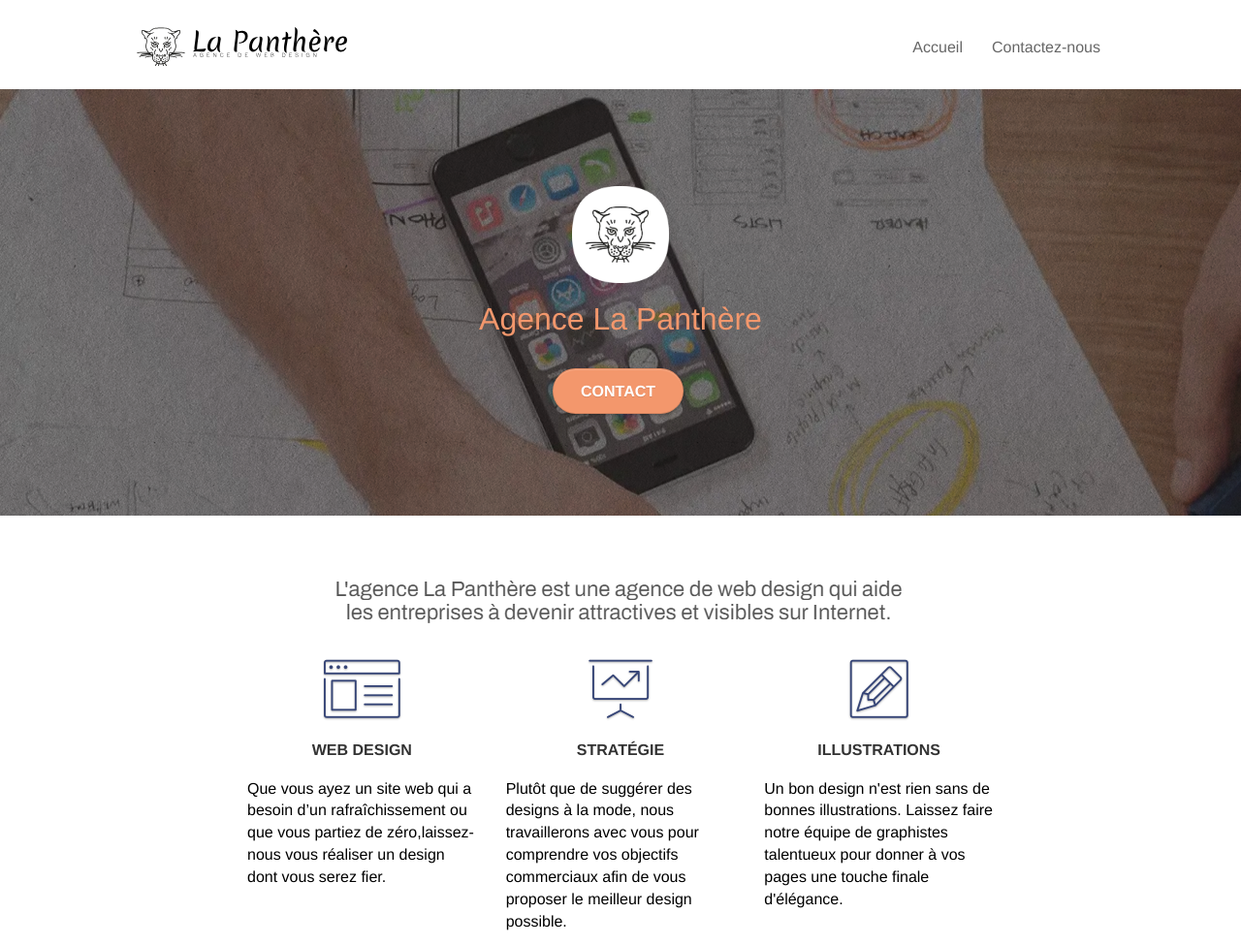
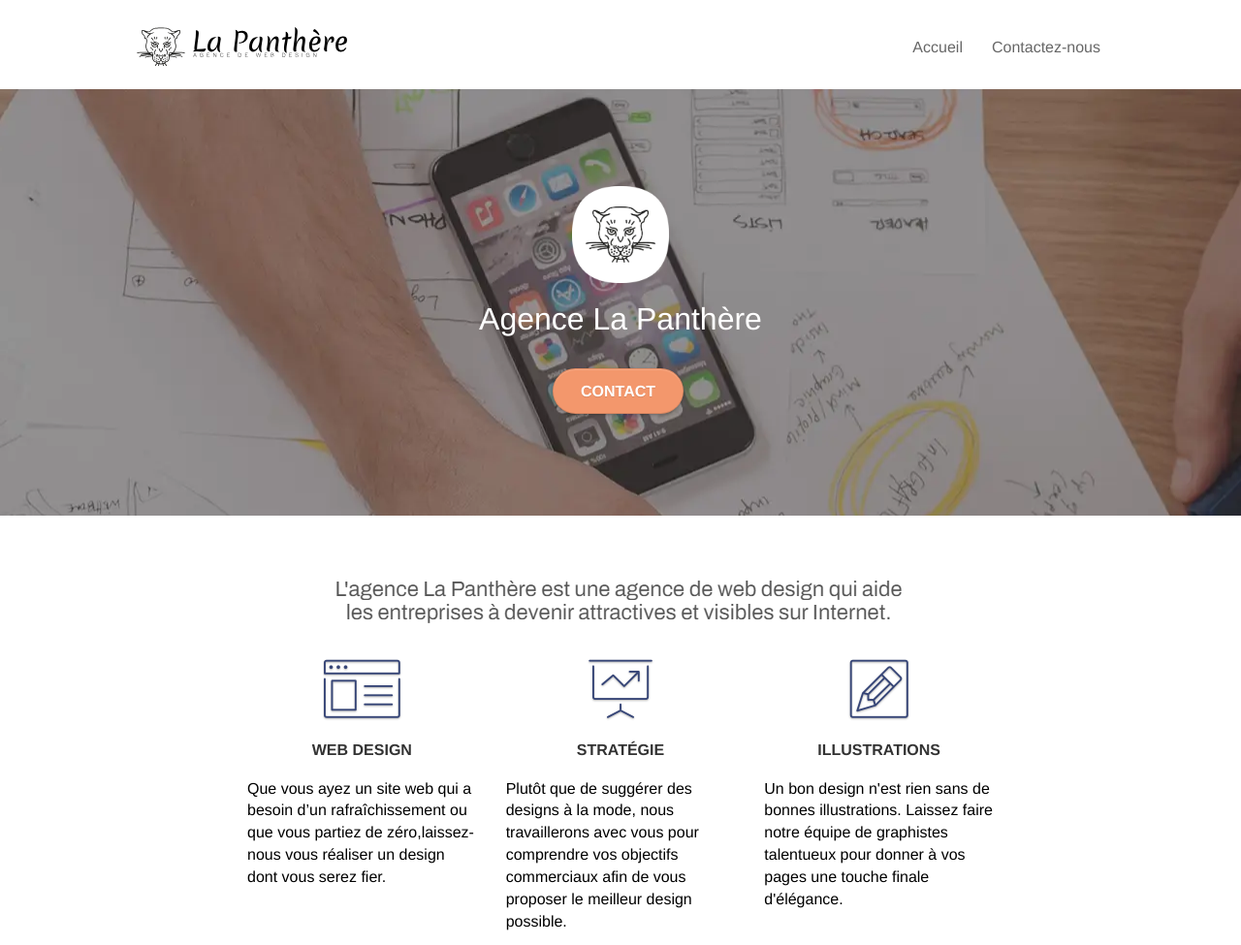
Before and after one commit to RatanaSenpai/La_Panthere, a plain HTML site: page index.html in a window 1280 px wide. Shown: the top 975 px of the page at 97% size. Drawn offline with Linux system fonts and the light colour scheme.

Commit message:
Color Changed And Texture-paper::before Deleted

```diff
--- a/css/style.css
+++ b/css/style.css
@@ -88,11 +88,6 @@ a:hover {
     bottom: 0;
     left: 0;
     right: 0;
-}
-
-.texture-paper::before {
-    background: url("../img/texture-paper.png");
-    background-size: 280px 280px;
 }
 
 .b-parallax {
@@ -779,7 +774,7 @@ h4 {
 }
 
 .tc-white {
-    color: #F3976C!important;
+    color: #FFFFFF!important;
 }
 
 .btn-atomic-tangerine {
```
